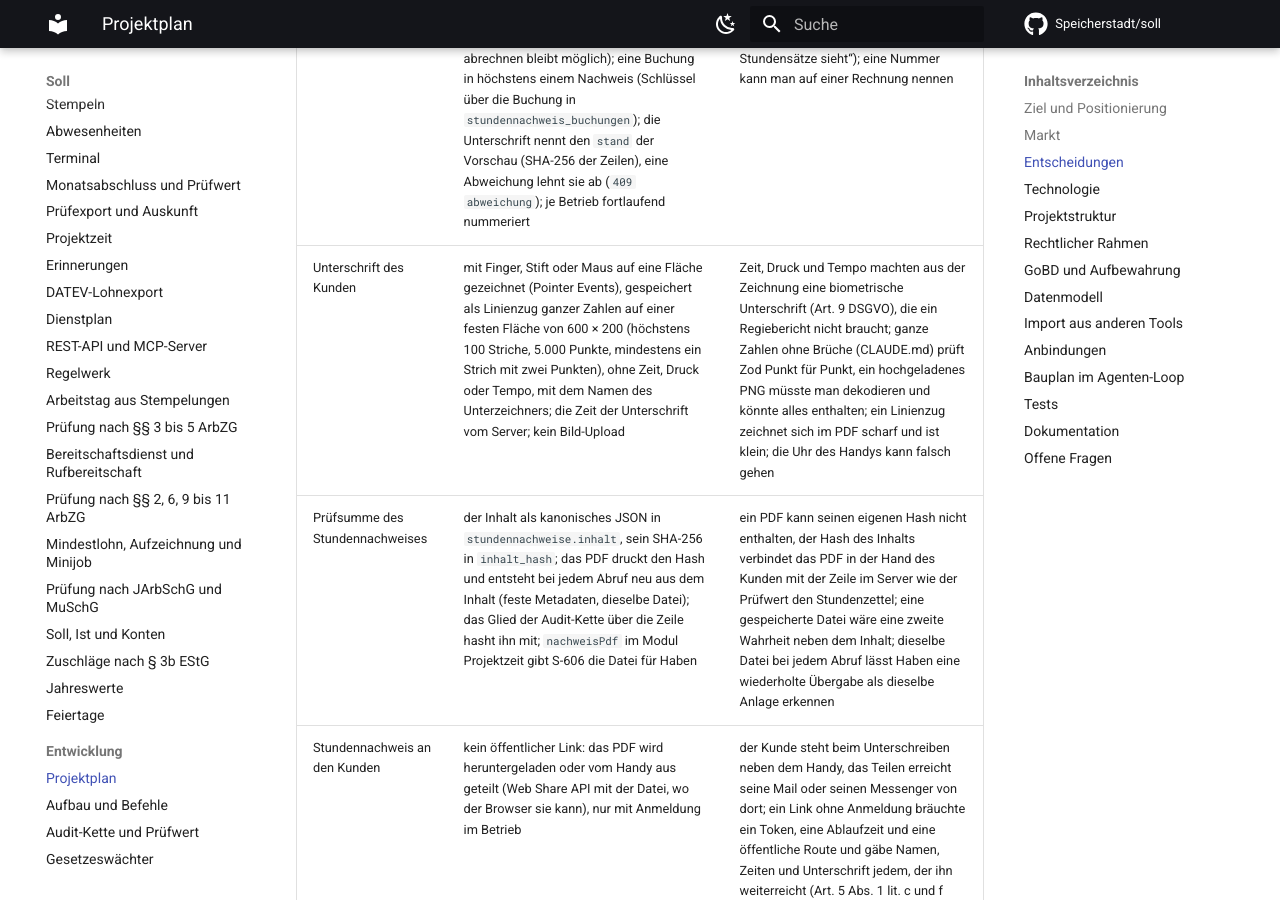
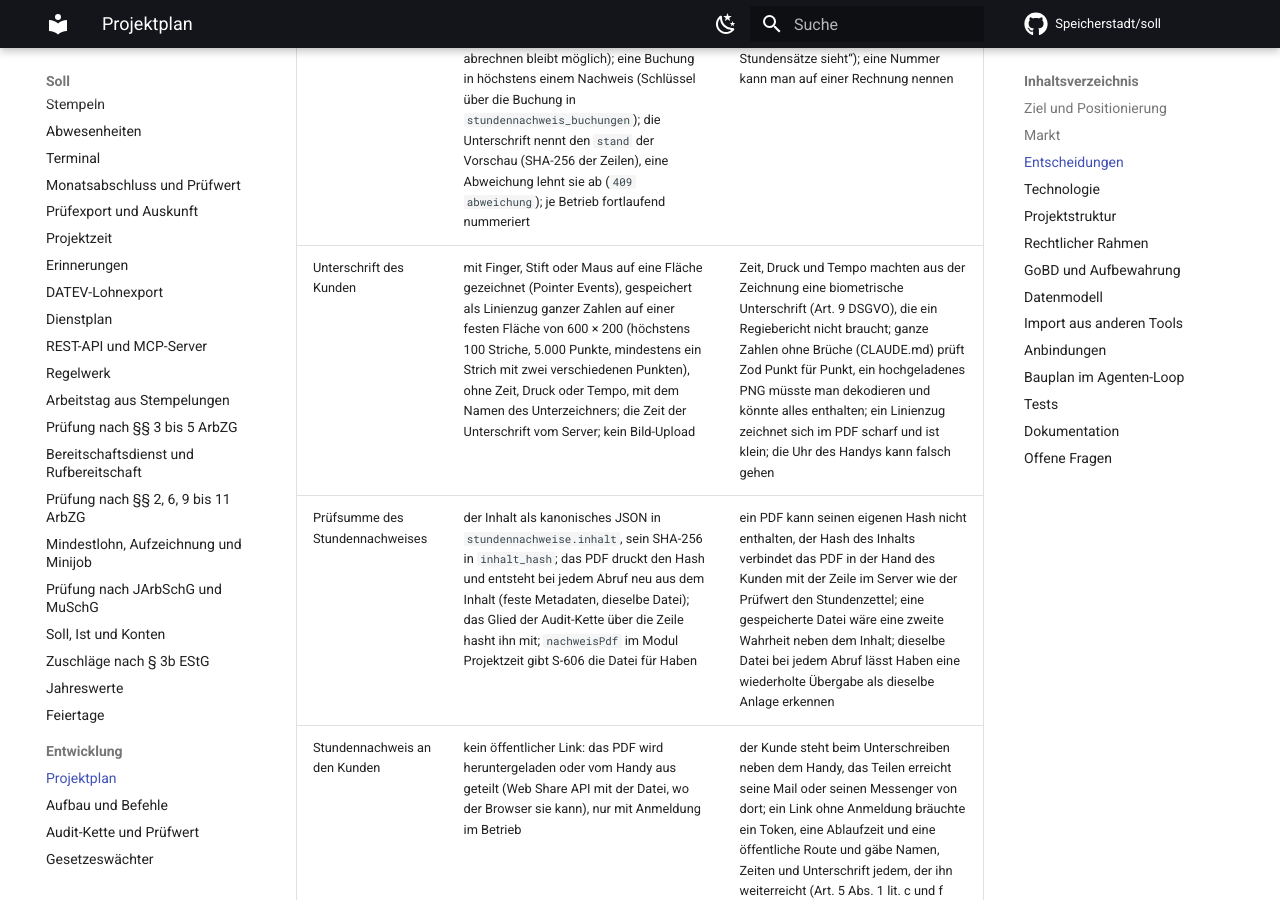
Before and after one commit to Speicherstadt/soll, an MkDocs documentation site: the page built from docs/plan.md, in a window 1280 px wide and 900 px high, scrolled down 26931 px. Built offline with MkDocs 1.6.1 and Material for MkDocs 9.7.7, drawn with Linux system fonts in a browser that asks for light colours; comment, search, counter and statistics services are not loaded.

Commit message:
docs: a stroke needs two different points (S-605)
Co-Authored-By: Claude Opus 5.5 <noreply@anthropic.com>
Claude-Session: https://claude.ai/code/session_014k4Nfif8AkmJuguTTg1oKS

```diff
--- a/docs/plan.md
+++ b/docs/plan.md
@@ -172,7 +172,7 @@ Der Loop entscheidet danach und trägt neue Entscheidungen hier mit Grund ein.
 | Abgerechnet | Inhaber und Planer markieren Buchungen als abgerechnet, von S-606 an die Übergabe an Haben; alle genannten oder keine, keine laufende; die Buchung hält dabei den Satz fest, der an ihrem Arbeitstag gilt (`cent_pro_stunde`; leer für eine nicht abrechenbare Tätigkeit oder ohne passenden Satz); danach ist sie gesperrt (`409 abgerechnet`), ein Zurücknehmen gibt es nicht | „änderbar bis abgerechnet“ (BAULISTE.md S-602, Projektplan „Arbeitszeit und Projektzeit“); wer die Aufträge führt, schreibt die Rechnung; eine Rechnung ist geschrieben, eine Korrektur ist eine neue Buchung oder eine Gutschrift in der Buchhaltung, und ein späterer Satz darf keine Rechnung ändern („eine Buchung behält ihren Satz“, S-601) |
 | Projektzeit im abgeschlossenen Monat | der Monatsabschluss (S-306) sperrt Projektzeit nicht; Buchungen bleiben bis „abgerechnet“ änderbar, auch in einem abgeschlossenen Monat | die Stempelungen sind die Aufzeichnung nach § 16 Abs. 2 ArbZG und stehen im Prüfwert, die Projektzeit nicht; sie ist Grundlage der Rechnung, deren Sperre „abgerechnet“ ist (Entscheidung „Arbeitszeit und Projektzeit“) |
 | Stundennachweis | ein Regiebericht für einen Auftrag und eine Spanne von Arbeitstagen (höchstens ein Jahr) aus den beendeten Buchungen, die in keinem unterschriebenen Nachweis stehen; Mitarbeiter aus ihren eigenen, Inhaber und Planer aus denen aller oder einer Person; Zeilen mit Tag, Person, Beginn, Ende, Tätigkeit, Minuten und Notiz, dazu eine freie Bemerkung (Material, Hinweise), kein Geld; es gibt ihn nur unterschrieben, ohne Entwurf und ohne Storno; er friert seinen Inhalt ein und sperrt seine Buchungen (`409 unterschrieben`, abrechnen bleibt möglich); eine Buchung in höchstens einem Nachweis (Schlüssel über die Buchung in `stundennachweis_buchungen`); die Unterschrift nennt den `stand` der Vorschau (SHA-256 der Zeilen), eine Abweichung lehnt sie ab (`409 abweichung`); je Betrieb fortlaufend nummeriert | der Kunde bestätigt die Stunden, die er gesehen hat; änderte sich eine Buchung danach still, bestätigte die Unterschrift etwas anderes; eine Sperre statt eines Hinweises auf Abweichungen, weil die Abrechnung (S-606) dieselben Buchungen liest; ohne Entwurf gibt es keinen halben Zustand auf dem Handy; ein Storno hätte die Frage, was mit der Unterschrift geschieht, und wie bei „abgerechnet“ ist eine Korrektur eine neue Buchung; Stundensätze sehen nur Inhaber und Planer (Entscheidung „Wer Stundensätze sieht“); eine Nummer kann man auf einer Rechnung nennen |
-| Unterschrift des Kunden | mit Finger, Stift oder Maus auf eine Fläche gezeichnet (Pointer Events), gespeichert als Linienzug ganzer Zahlen auf einer festen Fläche von 600 × 200 (höchstens 100 Striche, 5.000 Punkte, mindestens ein Strich mit zwei Punkten), ohne Zeit, Druck oder Tempo, mit dem Namen des Unterzeichners; die Zeit der Unterschrift vom Server; kein Bild-Upload | Zeit, Druck und Tempo machten aus der Zeichnung eine biometrische Unterschrift (Art. 9 DSGVO), die ein Regiebericht nicht braucht; ganze Zahlen ohne Brüche (CLAUDE.md) prüft Zod Punkt für Punkt, ein hochgeladenes PNG müsste man dekodieren und könnte alles enthalten; ein Linienzug zeichnet sich im PDF scharf und ist klein; die Uhr des Handys kann falsch gehen |
+| Unterschrift des Kunden | mit Finger, Stift oder Maus auf eine Fläche gezeichnet (Pointer Events), gespeichert als Linienzug ganzer Zahlen auf einer festen Fläche von 600 × 200 (höchstens 100 Striche, 5.000 Punkte, mindestens ein Strich mit zwei verschiedenen Punkten), ohne Zeit, Druck oder Tempo, mit dem Namen des Unterzeichners; die Zeit der Unterschrift vom Server; kein Bild-Upload | Zeit, Druck und Tempo machten aus der Zeichnung eine biometrische Unterschrift (Art. 9 DSGVO), die ein Regiebericht nicht braucht; ganze Zahlen ohne Brüche (CLAUDE.md) prüft Zod Punkt für Punkt, ein hochgeladenes PNG müsste man dekodieren und könnte alles enthalten; ein Linienzug zeichnet sich im PDF scharf und ist klein; die Uhr des Handys kann falsch gehen |
 | Prüfsumme des Stundennachweises | der Inhalt als kanonisches JSON in `stundennachweise.inhalt`, sein SHA-256 in `inhalt_hash`; das PDF druckt den Hash und entsteht bei jedem Abruf neu aus dem Inhalt (feste Metadaten, dieselbe Datei); das Glied der Audit-Kette über die Zeile hasht ihn mit; `nachweisPdf` im Modul Projektzeit gibt S-606 die Datei für Haben | ein PDF kann seinen eigenen Hash nicht enthalten, der Hash des Inhalts verbindet das PDF in der Hand des Kunden mit der Zeile im Server wie der Prüfwert den Stundenzettel; eine gespeicherte Datei wäre eine zweite Wahrheit neben dem Inhalt; dieselbe Datei bei jedem Abruf lässt Haben eine wiederholte Übergabe als dieselbe Anlage erkennen |
 | Stundennachweis an den Kunden | kein öffentlicher Link: das PDF wird heruntergeladen oder vom Handy aus geteilt (Web Share API mit der Datei, wo der Browser sie kann), nur mit Anmeldung im Betrieb | der Kunde steht beim Unterschreiben neben dem Handy, das Teilen erreicht seine Mail oder seinen Messenger von dort; ein Link ohne Anmeldung bräuchte ein Token, eine Ablaufzeit und eine öffentliche Route und gäbe Namen, Zeiten und Unterschrift jedem, der ihn weiterreicht (Art. 5 Abs. 1 lit. c und f DSGVO) |
 | Kennung in einer anderen Quelle | Kunde, Auftrag und Tätigkeit tragen optional `extern_quelle` und `extern_id`, nur zusammen, eindeutig je Betrieb (Index), die Quelle wie `externalSource` bei Haben | S-606 liest die Kunden aus Haben und braucht deren `contactId`; die Importe (Phase 7) legen bei einem zweiten Lauf nichts doppelt an |
```
